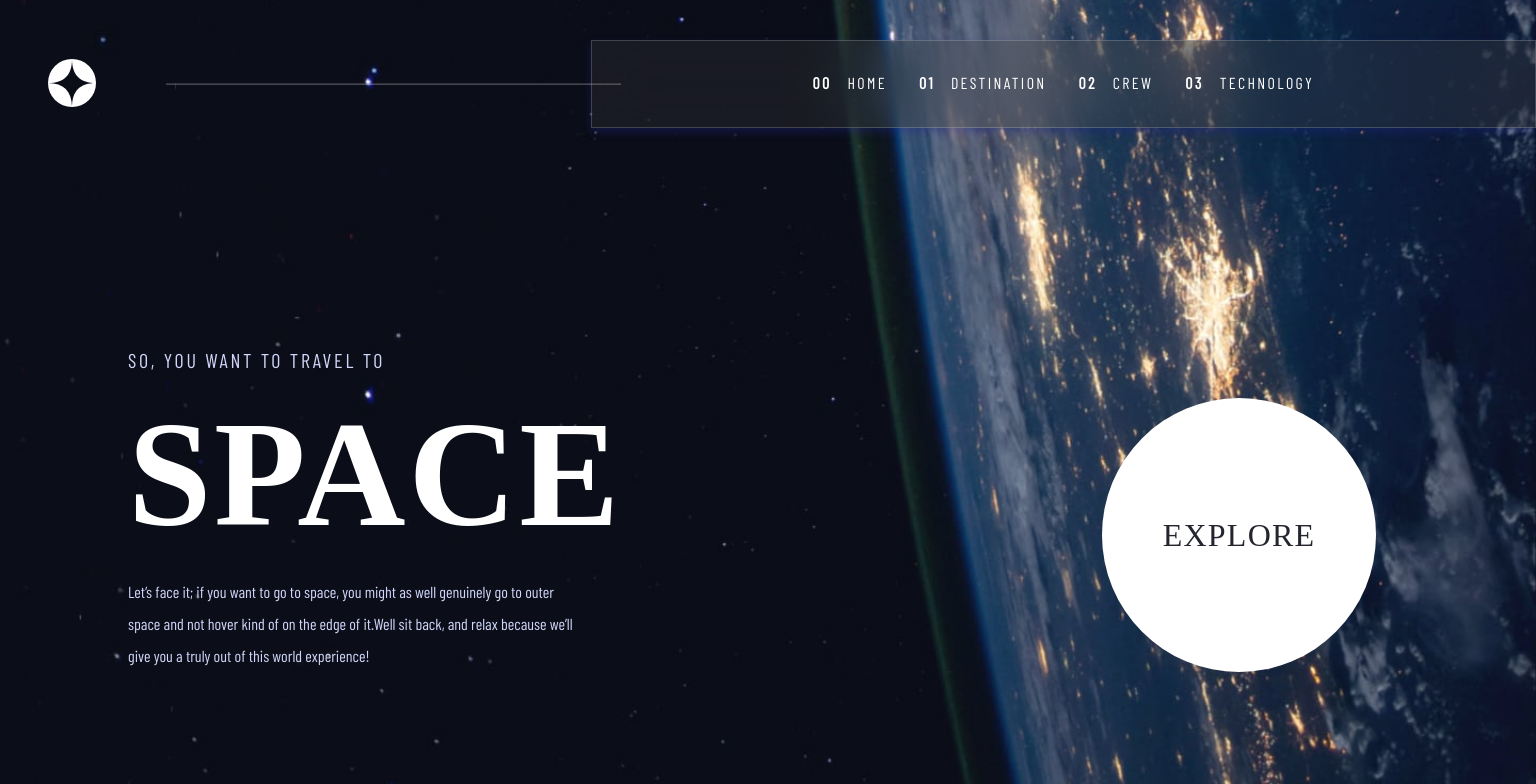
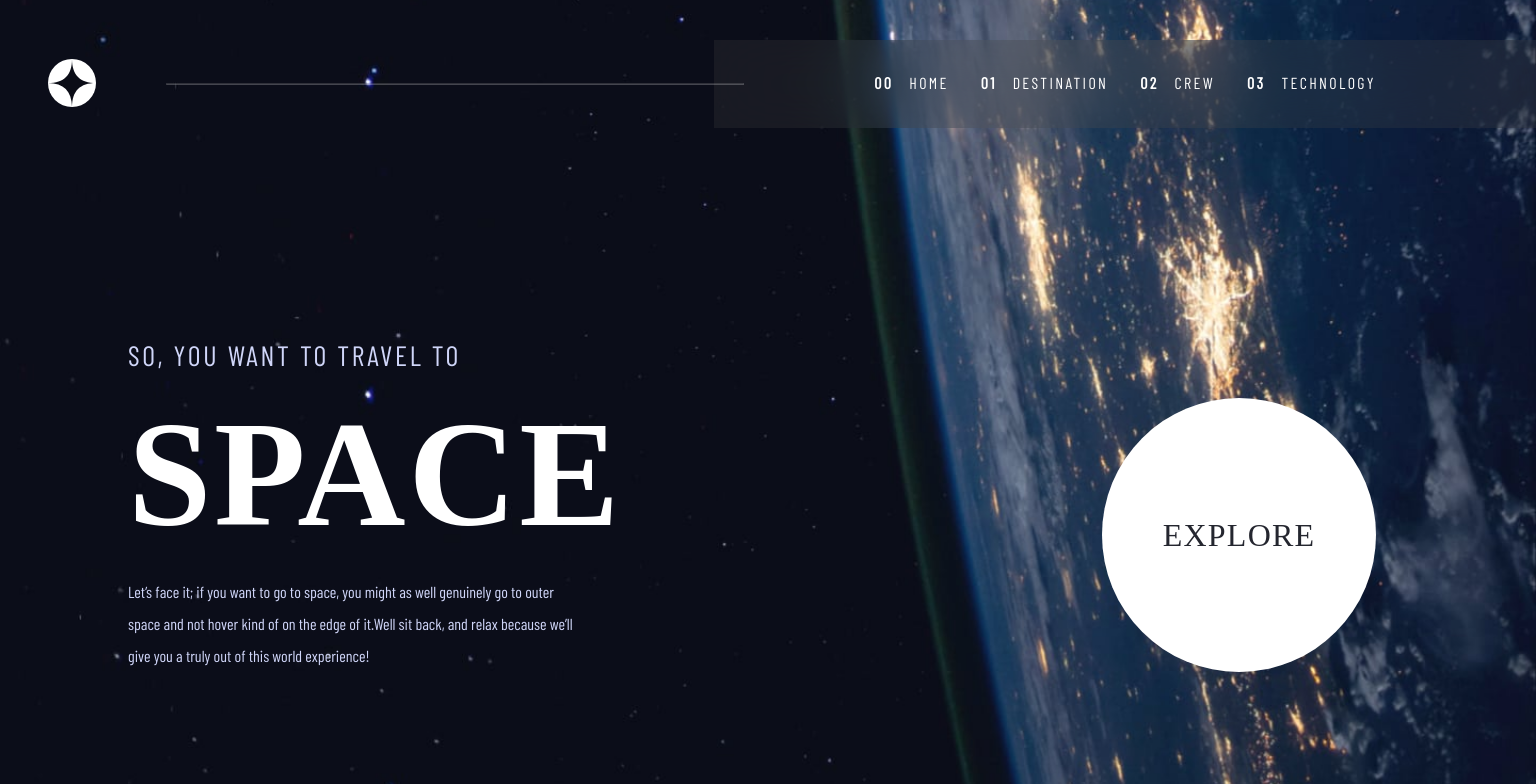
Before and after one commit to Roger2405/space-tourism-website, a React (Vite) app: page / in a window 1536 px wide. Shown: the top 784 px of the page. Built offline with nearby package versions, Linux system fonts and the light colour scheme; a web font is replaced by a local one.

Commit message:
ajustes no visual do cabacalho

```diff
--- a/src/components/Navigation/Navigation.module.scss
+++ b/src/components/Navigation/Navigation.module.scss
@@ -46,10 +46,9 @@ $borderHeight: 3px;
         width: 65%;
 
         background: rgba(68, 68, 68, 0.25);
-        box-shadow: 0 .25rem .5rem 0 rgba(31, 38, 135, 0.37);
+
         backdrop-filter: blur(32px);
         -webkit-backdrop-filter: blur(32px);
-        border: 1px solid rgba(255, 255, 255, 0.18);
 
         z-index: 15;
 
@@ -157,7 +156,7 @@ $borderHeight: 3px;
 
         .line {
             display: inline-block;
-            width: calc(100vw/3);
+            width: 60%;
             height: 1px;
             opacity: .25;
             transform: translateX(30px);
--- a/src/pages/Home/Home.module.scss
+++ b/src/pages/Home/Home.module.scss
@@ -35,6 +35,10 @@
             @media screen and (min-width: 768px) {
                 font-size: 1.25rem;
                 margin-top: 4.5rem;
+            }
+
+            @media screen and (min-width: 1440px) {
+                font-size: 1.75rem;
             }
 
 
```
